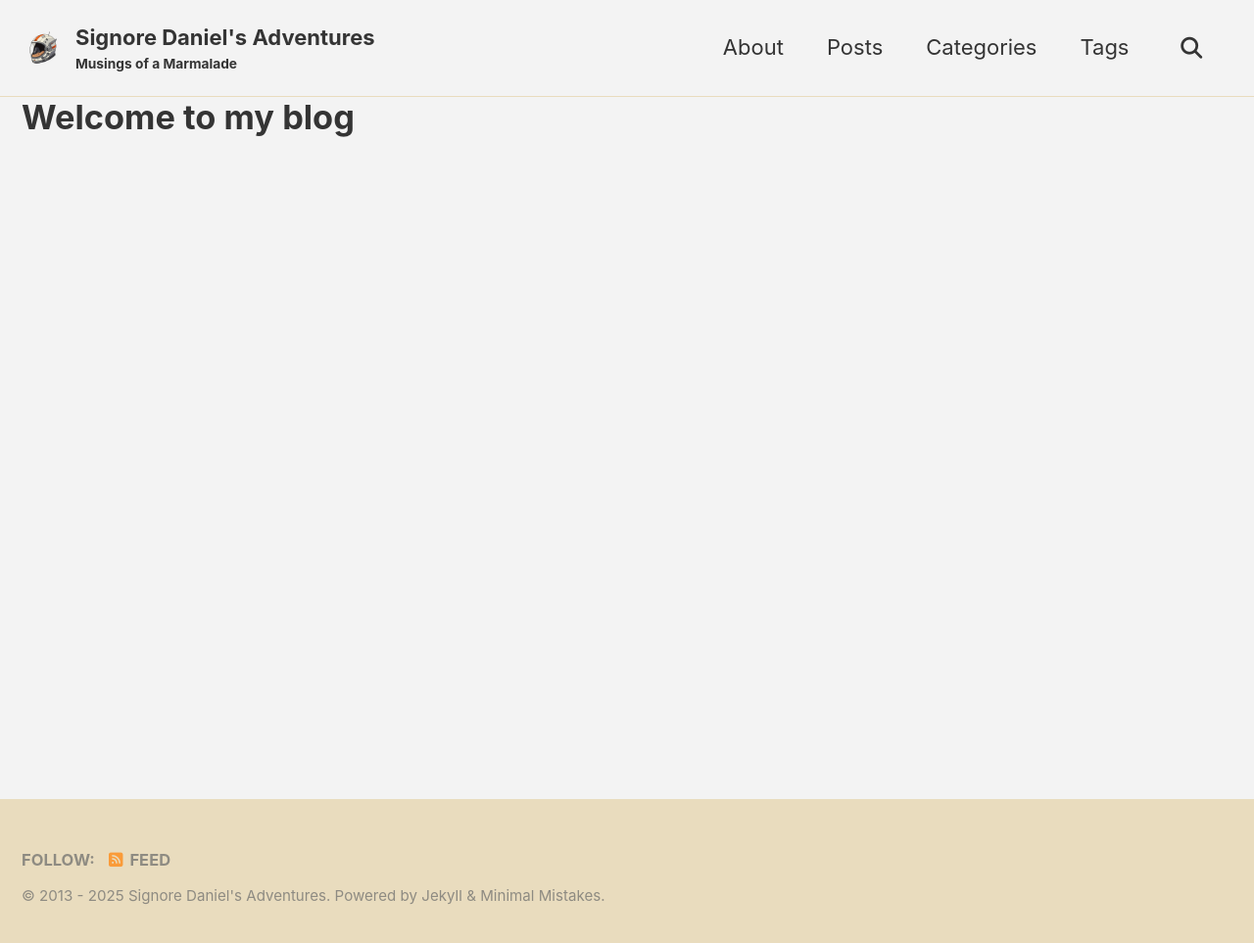
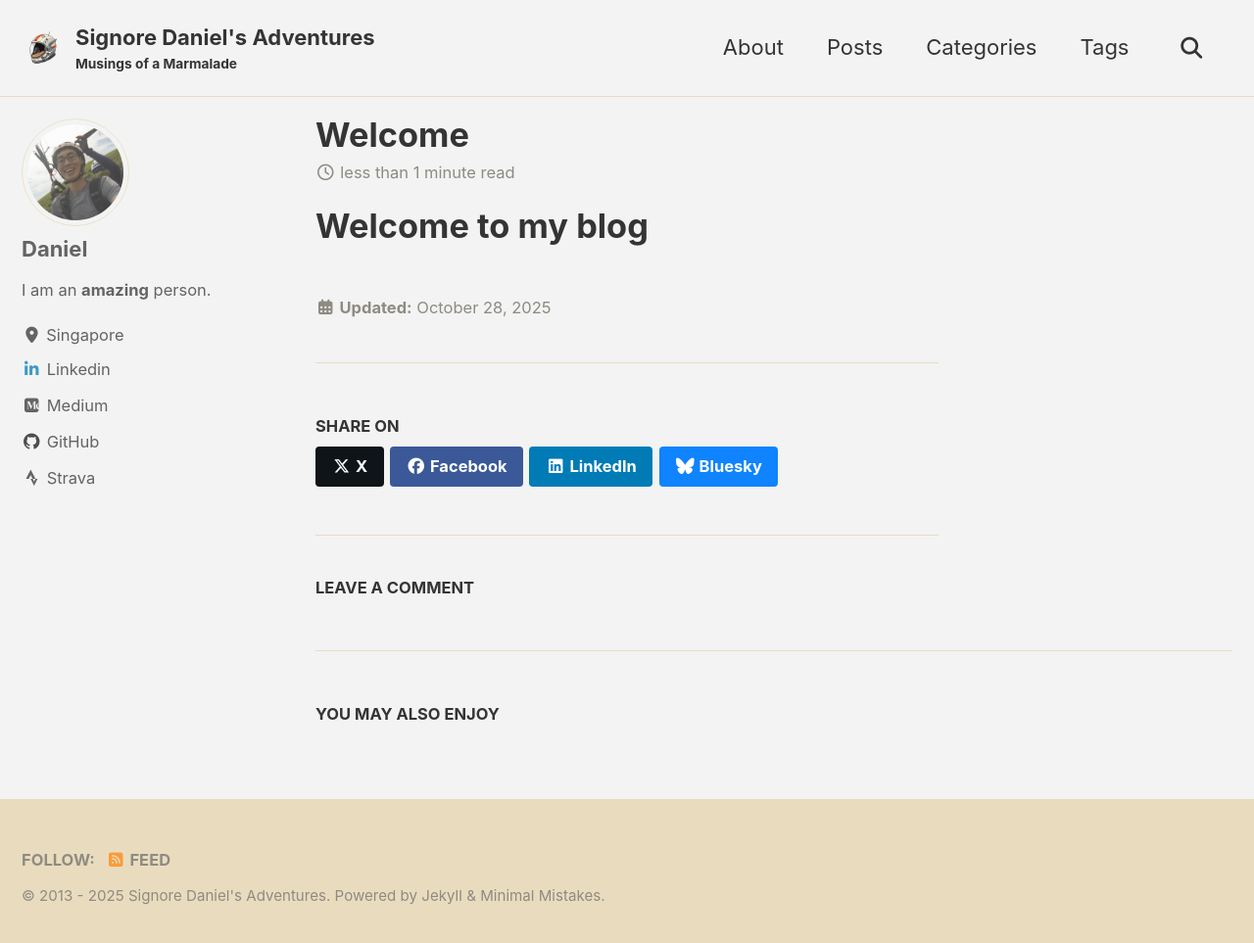
Before and after one commit to marmal88/marmal88.github.io, a Jekyll site: the page built from _posts/2025-10-28-welcome.md, in a window 1280 px wide and 971 px high. Shown: the top 963 px of the window at 98% size. Built offline with Jekyll 4.4.1, drawn with Linux system fonts in a browser that asks for light colours; cached includes are drawn as plain includes; comment, search, counter and statistics services are not loaded.

Commit message:
fix: change post to single and allow posts

```diff
--- a/_config.yml
+++ b/_config.yml
@@ -303,9 +303,9 @@ defaults:
       path: ""
       type: posts
     values:
-      layout: splash
+      layout: single
       author_profile: true
       read_time: true
-      comments: # true
+      comments: true
       share: true
       related: true
```
